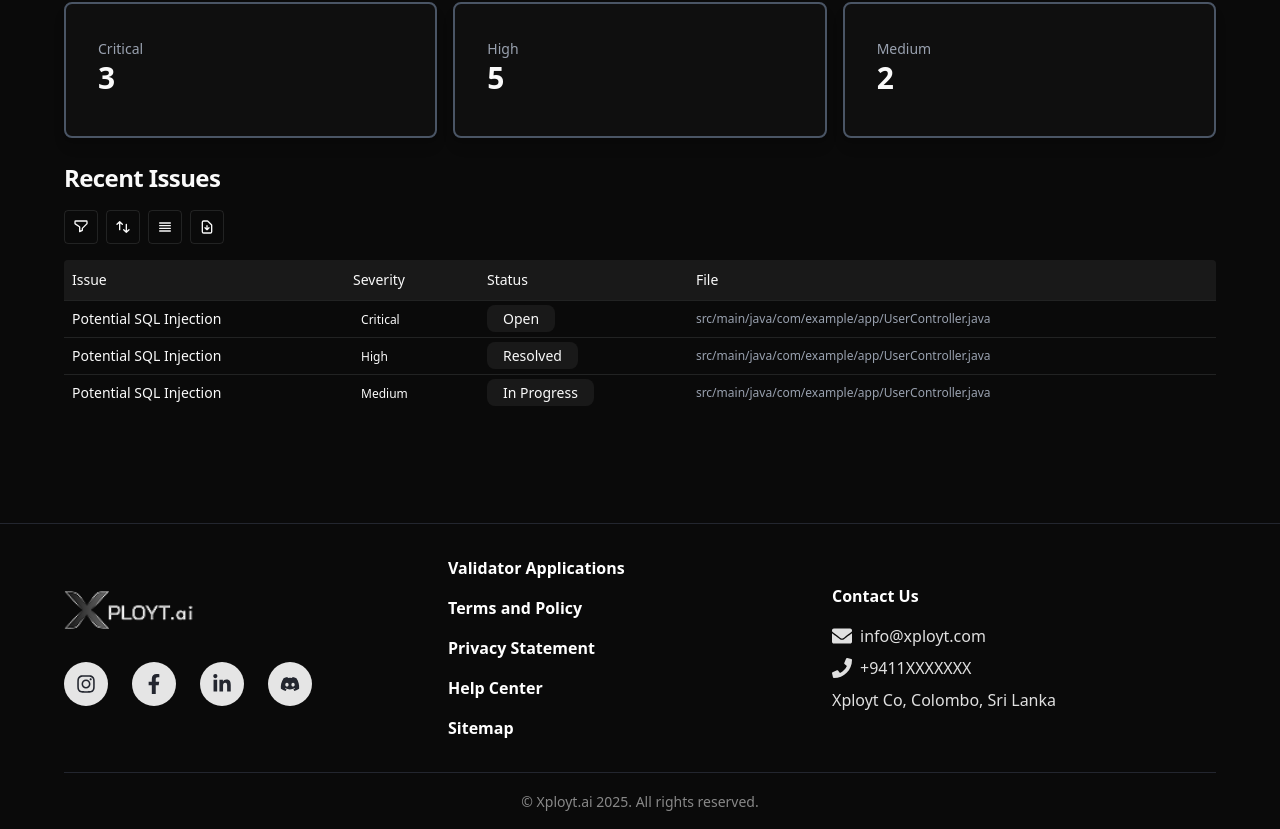
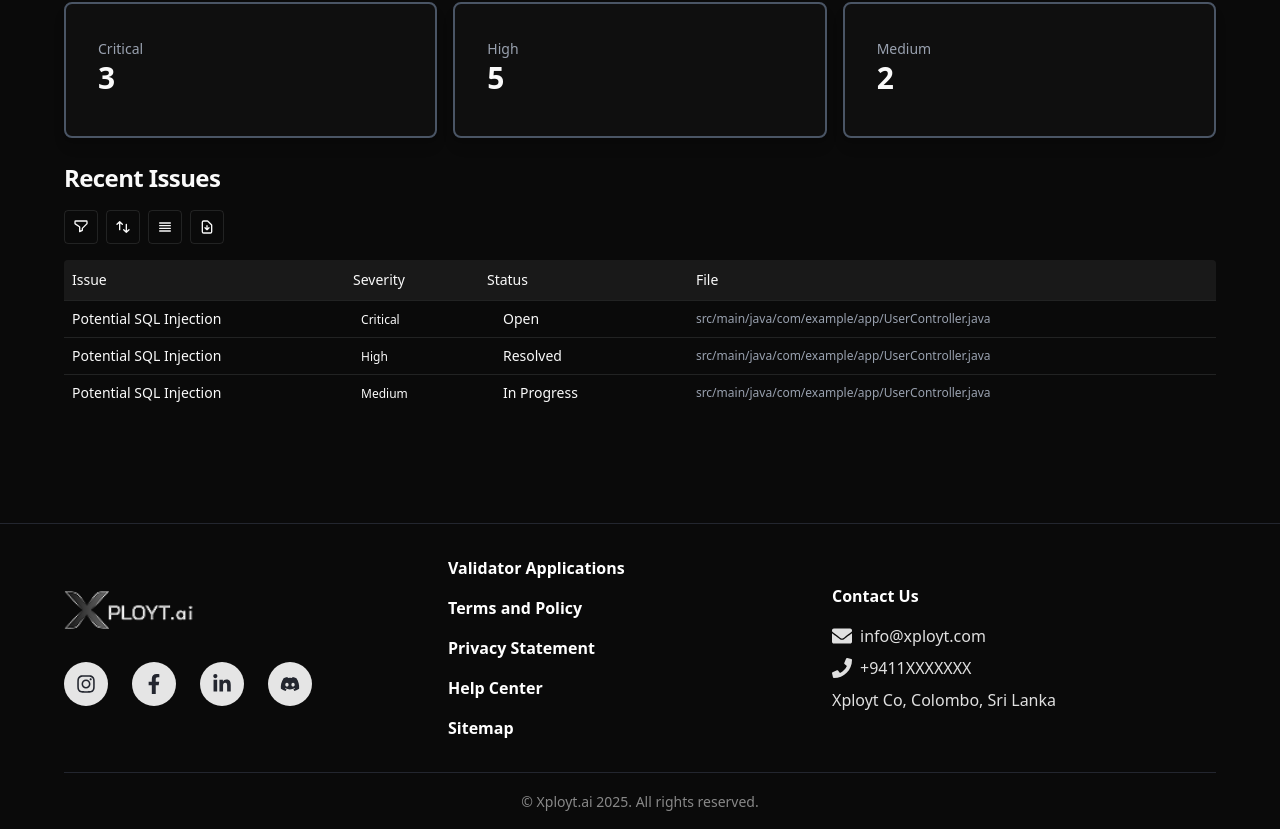
Before and after one commit to Xployt-ai/xployt-frontend, a React (Vite) app: page /securitydashboard in a window 1280 px wide. Shown: the part 806-1635 px from the top of the page. Built offline with nearby package versions, Linux system fonts and the light colour scheme.

Commit message:
refactor: clean up Card and Input components; adjust SecurityDashboard table cell styles

```diff
--- a/src/features/SecurityDashboard.tsx
+++ b/src/features/SecurityDashboard.tsx
@@ -182,7 +182,7 @@ const projectDetails = [
           </span>
         </TableCell>
         <TableCell className='' >
-          <span className="bg-[#ffffff10] w- rounded-xl px-4 py-1 text-center text-s">
+          <span className=" rounded-xl px-4 py-1 text-center text-s">
             {issue.status}
           </span>
         </TableCell>
```
